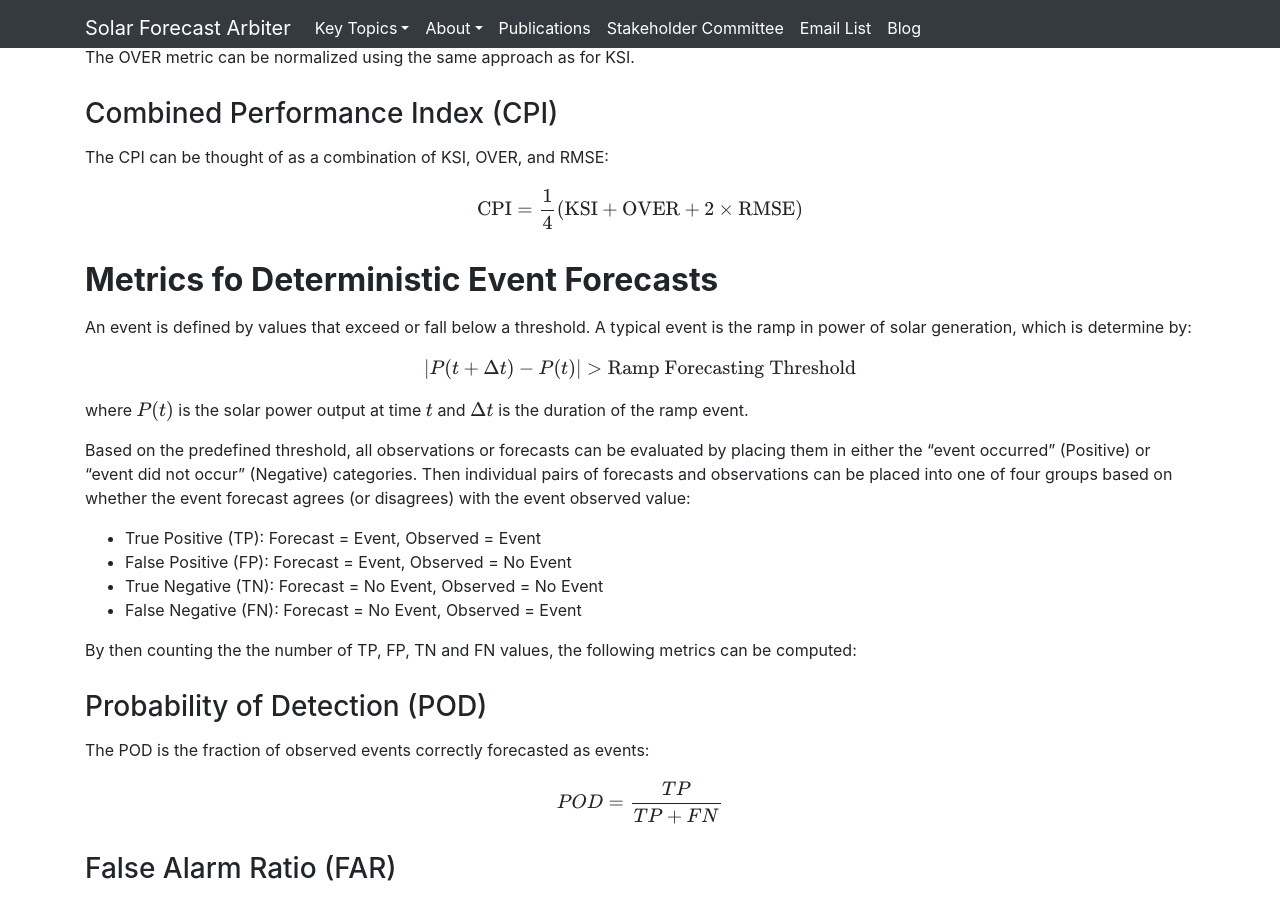
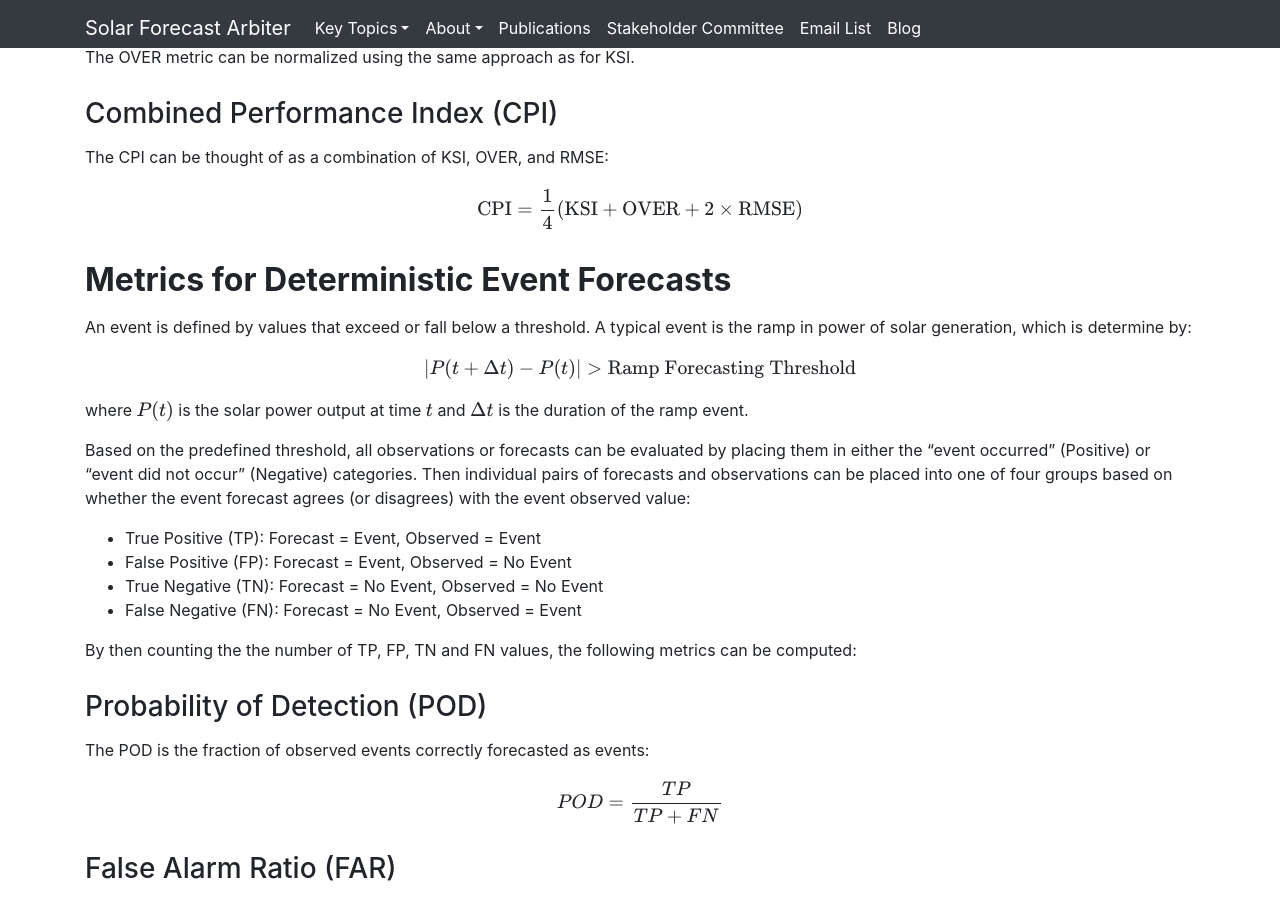
Before and after one commit to SolarArbiter/SolarArbiter.github.io, a Jekyll site: the page built from metrics.md, in a window 1280 px wide and 900 px high, scrolled down 3405 px. Built offline with Jekyll 4.4.1, drawn with Linux system fonts in a browser that asks for light colours; formulas are drawn with MathJax 3; comment, search, counter and statistics services are not loaded; our own code applies the rules of GitHub Pages for plain Markdown files.

Commit message:
metrics: fix typo in section title

```diff
--- a/metrics.md
+++ b/metrics.md
@@ -127,7 +127,7 @@ The CPI can be thought of as a combination of KSI, OVER, and RMSE:
 $$ \text{CPI} = \frac{1}{4} ( \text{KSI} + \text{OVER} + 2 \times \text{RMSE} ) $$
 
 
-## Metrics fo Deterministic Event Forecasts
+## Metrics for Deterministic Event Forecasts
 An event is defined by values that exceed or fall below a threshold. A typical event is the ramp in power of solar generation, which is determine by:
 
 $$ | P(t + \Delta t) - P(t) | > \text{Ramp Forecasting Threshold} $$
```
